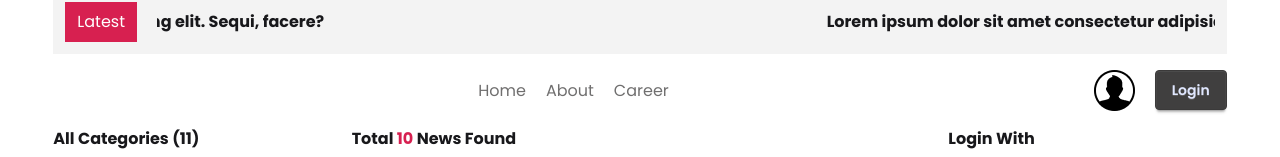
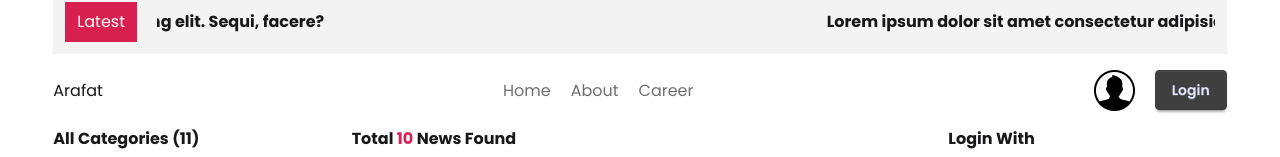
Before and after one commit to soyeb109/dragon-news, a React (Vite) app: page /category/3 in a window 1280 px wide. Shown: the part 186-343 px from the top of the page. Built offline with nearby package versions, Linux system fonts and the light colour scheme.

Commit message:
setup firebase & context provider

```diff
--- a/package.json
+++ b/package.json
@@ -13,6 +13,7 @@
     "@tailwindcss/vite": "^4.1.5",
     "daisyui": "^5.0.35",
     "date-fns": "^4.1.0",
+    "firebase": "^11.6.1",
     "react": "^19.0.0",
     "react-dom": "^19.0.0",
     "react-fast-marquee": "^1.6.5",
--- a/src/components/Navbar.jsx
+++ b/src/components/Navbar.jsx
@@ -1,11 +1,13 @@
-import React from "react";
+import React, { use } from "react";
 import { Link, NavLink } from "react-router";
 import userImage from "../assets/user.png";
+import { AuthContext } from "../provider/AuthContext";
 
 const Navbar = () => {
+  const { user } = use(AuthContext);
   return (
     <div className="flex justify-between items-center my-4">
-      <div></div>
+      <div>{user && user.name}</div>
       <div className="nav flex gap-5 text-accent">
         <NavLink to="/">Home</NavLink>
         <NavLink to="/about">About</NavLink>
--- /dev/null
+++ b/src/firebase/firebase.config.js
@@ -0,0 +1,18 @@
+// Import the functions you need from the SDKs you need
+import { initializeApp } from "firebase/app";
+// TODO: Add SDKs for Firebase products that you want to use
+// https://firebase.google.com/docs/web/setup#available-libraries
+
+// Your web app's Firebase configuration
+const firebaseConfig = {
+  apiKey: "AIzaSyAf1LSK1CwYRx8Z-iAhWTfewTSeQhWKu7k",
+  authDomain: "dragon-news-b64cc.firebaseapp.com",
+  projectId: "dragon-news-b64cc",
+  storageBucket: "dragon-news-b64cc.firebasestorage.app",
+  messagingSenderId: "545802411280",
+  appId: "1:545802411280:web:c7059f21455111be491995"
+};
+
+// Initialize Firebase
+const app = initializeApp(firebaseConfig);
+export default app
--- a/src/main.jsx
+++ b/src/main.jsx
@@ -3,9 +3,12 @@ import { createRoot } from "react-dom/client";
 import "./index.css";
 import { RouterProvider } from "react-router";
 import router from "./routes/router.jsx";
+import AuthProvider from "./provider/AuthProvider.jsx";
 
 createRoot(document.getElementById("root")).render(
   <StrictMode>
-    <RouterProvider router={router} />
+    <AuthProvider>
+      <RouterProvider router={router} />
+    </AuthProvider>
   </StrictMode>
 );
--- a/src/pages/Home.jsx
+++ b/src/pages/Home.jsx
@@ -4,7 +4,7 @@ import { Navigate } from "react-router";
 const Home = () => {
   return (
     <div>
-      <Navigate to="/category/0" />
+      <Navigate to="/category/3" />
     </div>
   );
 };
--- /dev/null
+++ b/src/provider/AuthContext.jsx
@@ -0,0 +1,3 @@
+import React, { createContext } from "react";
+
+export const AuthContext = createContext();
--- /dev/null
+++ b/src/provider/AuthProvider.jsx
@@ -0,0 +1,16 @@
+import React, { useState } from "react";
+import { AuthContext } from "./AuthContext";
+
+const AuthProvider = ({ children }) => {
+  const [user, setUser] = useState({
+    name: "Arafat",
+    email: "7v7JL@example.com",
+  });
+  const userInfo = {
+    user,
+    setUser,
+  };
+  return <AuthContext value={userInfo}>{children}</AuthContext>;
+};
+
+export default AuthProvider;
```
Also changed, not shown: 1 other file (tests, documents, lock files or other folders).
